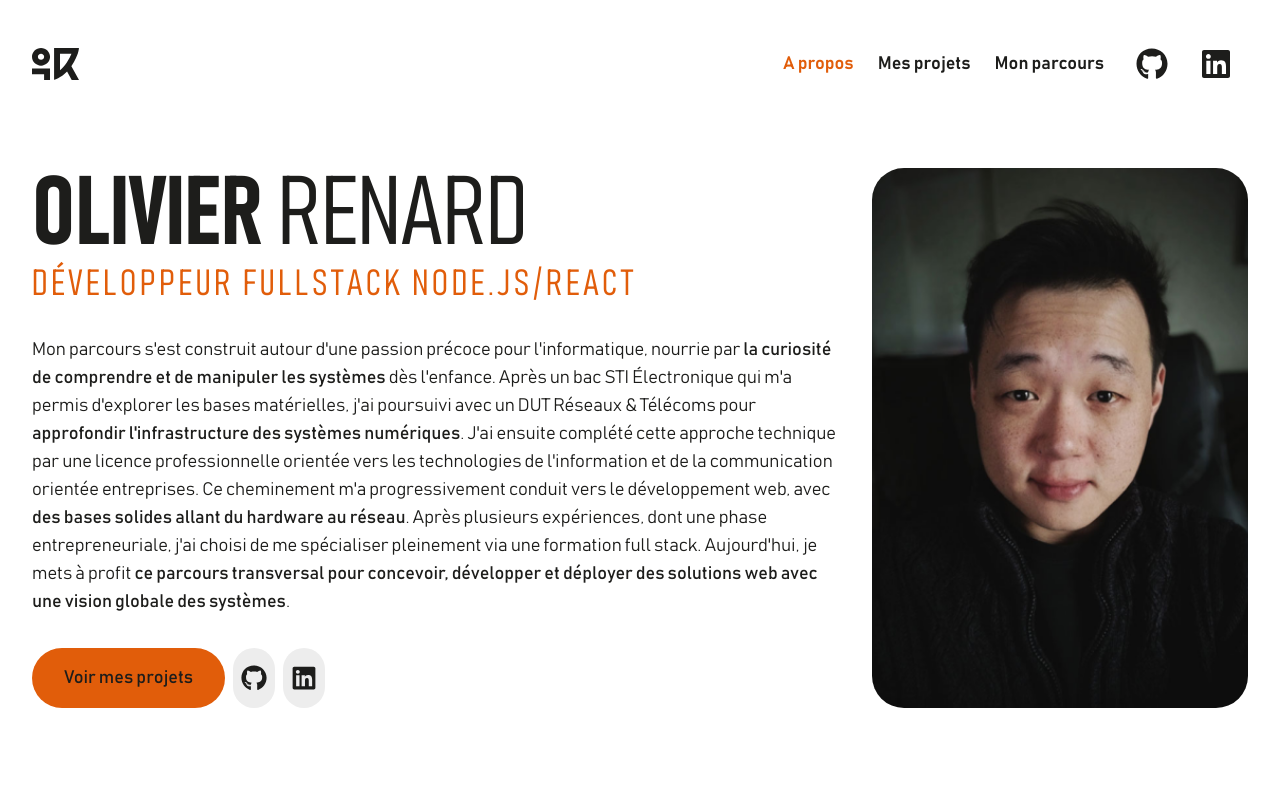
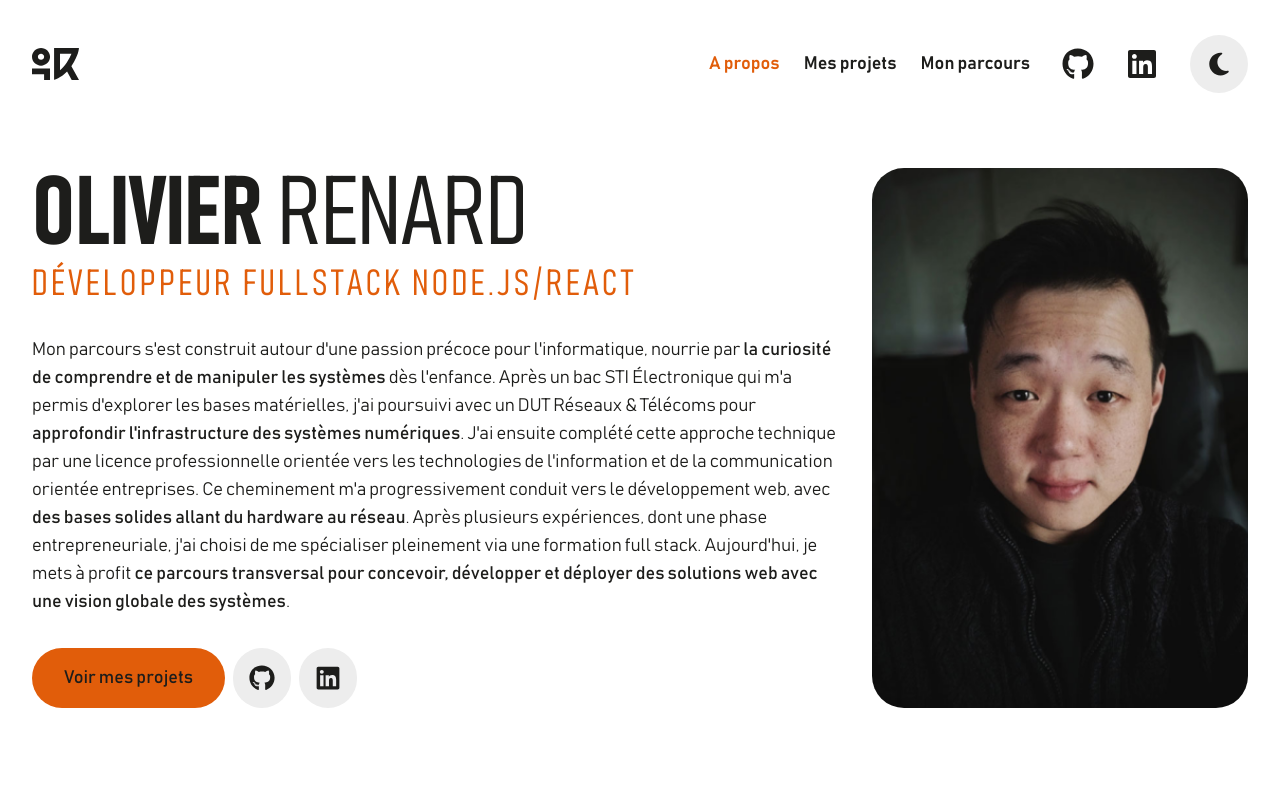
Before and after one commit to renardoli/portfolio-2025, a React (Vite) app: page / in a window 1280 px wide. Shown: the top 800 px of the page. Built offline with nearby package versions, Linux system fonts and the light colour scheme.

Commit message:
feat: implement theme context for dark mode support and refactor components to use new context

```diff
--- a/src/components/Header.tsx
+++ b/src/components/Header.tsx
@@ -1,14 +1,28 @@
+import { FaMoon, FaSun } from 'react-icons/fa6';
 import { Link } from 'react-router';
+import { useTheme } from '../contexts/ThemeContext';
 import Logo from './Logo';
 import Nav from './Nav';
 
 const Header = () => {
+  const { isDark, toggleTheme } = useTheme();
+
   return (
     <header className="container mx-auto p-8 flex flex-col justify-between items-center gap-8 md:flex-row">
       <Link to="/">
         <Logo />
       </Link>
-      <Nav />
+      <div className="flex gap-4 items-center">
+        <Nav />
+        <button
+          type="button"
+          onClick={toggleTheme}
+          aria-label={`Passer au thème ${isDark ? 'clair' : 'sombre'}`}
+          className="btn btn-icon btn-alt absolute top-6 right-8 md:relative md:top-0 md:right-0"
+        >
+          {isDark ? <FaSun /> : <FaMoon />}
+        </button>
+      </div>
     </header>
   );
 };
--- a/src/components/TechCarousel.tsx
+++ b/src/components/TechCarousel.tsx
@@ -1,21 +1,24 @@
+import { useTheme } from '../contexts/ThemeContext';
 import { techIcons } from '../data/techIcons';
-import { useTheme } from '../hooks/useTheme';
 
 const TechCarousel = () => {
-  const isDark = useTheme();
+  const { isDark } = useTheme();
 
   return (
     <div className="w-full overflow-hidden py-8 [mask-image:_linear-gradient(to_right,transparent_0,_black_64px,_black_calc(100%-64px),transparent_100%)] sm:py-16">
       <div className="flex w-max animate-infinite-scroll">
-        {techIcons.map(({ name, icon, iconDark }) => (
-          <img
-            key={name}
-            src={isDark && iconDark ? iconDark : icon}
-            alt={name}
-            title={name}
-            className="w-8 h-8 mx-4 object-contain transition-transform duration-300 hover:scale-120 sm:w-16 sm:h-16"
-          />
-        ))}
+        {techIcons.map(({ name, icon, iconDark }) => {
+          const src = isDark && iconDark ? iconDark : icon;
+          return (
+            <img
+              key={`${name}-${isDark ? 'dark' : 'light'}`}
+              src={src}
+              alt={name}
+              title={name}
+              className="w-8 h-8 mx-4 object-contain transition-transform duration-300 hover:scale-120 sm:w-16 sm:h-16"
+            />
+          );
+        })}
         {techIcons.map(({ name, icon, iconDark }) => (
           <img
             key={name}
--- /dev/null
+++ b/src/contexts/ThemeContext.tsx
@@ -0,0 +1,63 @@
+import type React from 'react';
+import { createContext, useContext, useEffect, useState } from 'react';
+
+type ThemeContextType = {
+  isDark: boolean;
+  toggleTheme: () => void;
+};
+
+const ThemeContext = createContext<ThemeContextType | undefined>(undefined);
+
+export const ThemeProvider = ({ children }: { children: React.ReactNode }) => {
+  const [isDark, setIsDark] = useState<boolean>(false);
+
+  useEffect(() => {
+    const savedTheme = localStorage.getItem('theme');
+    const mediaQuery = window.matchMedia('(prefers-color-scheme: dark)');
+
+    const updateTheme = (darkMode: boolean) => {
+      setIsDark(darkMode);
+      document.documentElement.setAttribute(
+        'data-theme',
+        darkMode ? 'dark' : 'light',
+      );
+    };
+
+    if (savedTheme) {
+      updateTheme(savedTheme === 'dark');
+    } else {
+      updateTheme(mediaQuery.matches);
+    }
+
+    const handleChange = () => {
+      if (!localStorage.getItem('theme')) {
+        updateTheme(mediaQuery.matches);
+      }
+    };
+
+    mediaQuery.addEventListener('change', handleChange);
+    return () => mediaQuery.removeEventListener('change', handleChange);
+  }, []);
+
+  const toggleTheme = () => {
+    const next = !isDark;
+    localStorage.setItem('theme', next ? 'dark' : 'light');
+    setIsDark(next);
+    document.documentElement.setAttribute(
+      'data-theme',
+      next ? 'dark' : 'light',
+    );
+    console.log('ThemeProvider loaded, isDark =', isDark);
+  };
+  return (
+    <ThemeContext.Provider value={{ isDark, toggleTheme }}>
+      {children}
+    </ThemeContext.Provider>
+  );
+};
+
+export const useTheme = (): ThemeContextType => {
+  const context = useContext(ThemeContext);
+  if (!context) throw new Error('useTheme must be used within a ThemeProvider');
+  return context;
+};
--- a/src/hooks/useTheme.tsx
+++ /dev/null
@@ -1,19 +0,0 @@
-import { useEffect, useState } from 'react';
-
-export const useTheme = () => {
-  const [isDark, setIsDark] = useState(false);
-
-  useEffect(() => {
-    const mediaQuery = window.matchMedia('(prefers-color-scheme: dark)');
-    const handleChange = () => setIsDark(mediaQuery.matches);
-
-    setIsDark(mediaQuery.matches);
-    mediaQuery.addEventListener('change', handleChange);
-
-    return () => {
-      mediaQuery.removeEventListener('change', handleChange);
-    };
-  }, []);
-
-  return isDark;
-};
--- a/src/index.css
+++ b/src/index.css
@@ -1,8 +1,8 @@
 @import "tailwindcss";
 
 @font-face {
-  font-family: 'Bahnschrift';
-  src: url('./assets/font/Bahnschrift.woff2') format('woff2');
+  font-family: "Bahnschrift";
+  src: url("./assets/font/Bahnschrift.woff2") format("woff2");
   font-style: normal;
   font-display: swap;
 }
@@ -16,7 +16,6 @@
   text-rendering: optimizeLegibility;
   -webkit-font-smoothing: antialiased;
   -moz-osx-font-smoothing: grayscale;
-
 }
 
 @theme {
@@ -28,7 +27,6 @@
   --animate-infinite-scroll: infinite-scroll 20s linear infinite;
 
   @keyframes infinite-scroll {
-
     0% {
       transform: translateX(0);
     }
@@ -39,12 +37,10 @@
   }
 }
 
-@media (prefers-color-scheme: dark) {
-  :root {
-    --color-dynamic-black: #eeeeee;
-    --color-super-silver: #333333;
-    --color-white: #1d1d1b;
-  }
+[data-theme="dark"] {
+  --color-dynamic-black: #eeeeee;
+  --color-super-silver: #333333;
+  --color-white: #1d1d1b;
 }
 
 body {
@@ -79,7 +75,7 @@ a,
   @apply font-normal w-fit px-8 py-4 rounded-full cursor-pointer;
 
   &.btn-icon {
-    @apply flex items-center p-2 aspect-square;
+    @apply flex items-center p-4 aspect-square;
 
     svg {
       @apply w-5 h-5 m-auto sm:w-6.5 sm:h-6.5;
@@ -100,10 +96,9 @@ a,
 }
 
 a,
-btn {
+.btn {
   @apply transition-colors duration-200 ease-in-out;
 }
-
 
 .gallery-img {
   @apply rounded-4xl w-64 h-auto sm:w-auto;
--- a/src/layout/Layout.tsx
+++ b/src/layout/Layout.tsx
@@ -9,8 +9,9 @@ const Layout = ({ children }: { children: React.ReactNode }) => {
   useSmoothScroll();
 
   return (
+    <>
+      <Header />
       <AnimatePresence mode="wait">
-      <Header />
         <motion.main
           key={location.pathname}
           initial={{ opacity: 0 }}
@@ -21,8 +22,9 @@ const Layout = ({ children }: { children: React.ReactNode }) => {
         >
           {children}
         </motion.main>
+      </AnimatePresence>
       <Footer />
-    </AnimatePresence>
+    </>
   );
 };
 
--- a/src/pages/Projects.tsx
+++ b/src/pages/Projects.tsx
@@ -1,11 +1,11 @@
 import { FaGithub } from 'react-icons/fa6';
+import { useTheme } from '../contexts/ThemeContext';
 import { graphicDesigns } from '../data/graphicDesigns';
 import { projects } from '../data/projects';
-import { useTheme } from '../hooks/useTheme';
 import Layout from '../layout/Layout';
 
 const Projects = () => {
-  const isDark = useTheme();
+  const { isDark } = useTheme();
 
   return (
     <Layout>
```
Also changed, not shown: src/main.tsx (+6 -3 lines), biome.json (indentation only). Lines whose indentation alone changed are shown as unchanged.
